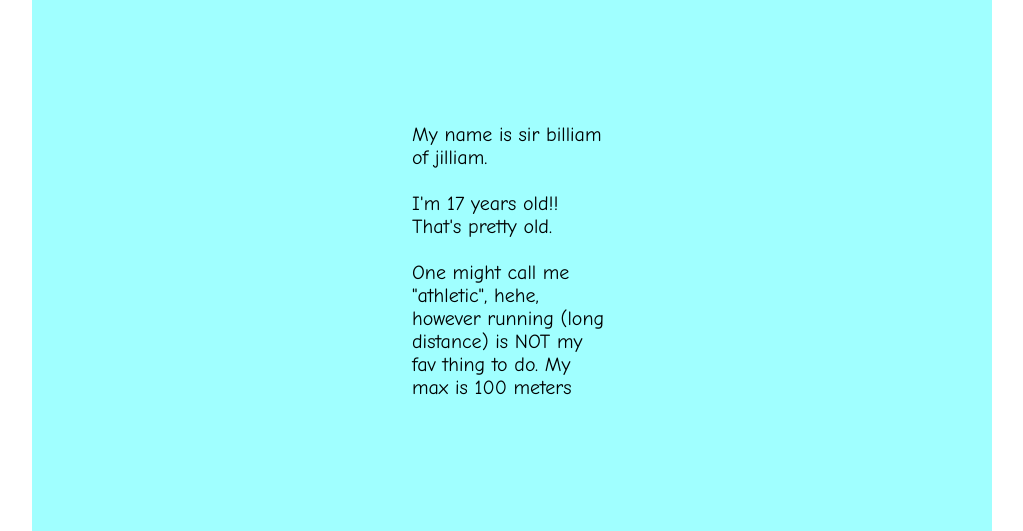
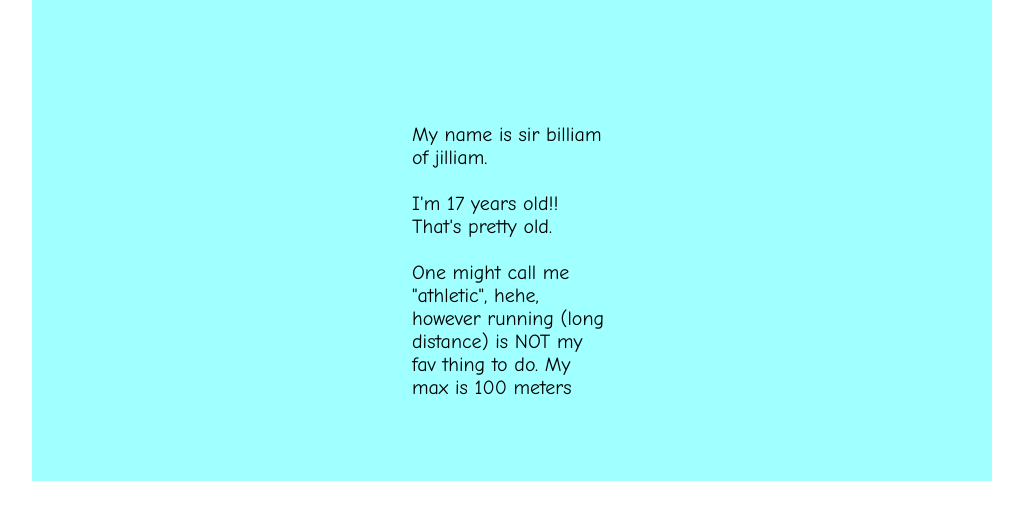
Before and after one commit to legucci11/HTMLwebTestStuff, a plain HTML site: page index.html in a window 1280 px wide. Shown: the part 319-850 px from the top of the page, without its empty margins (128-1151 px from the left). After the commit the page ends 800 px from the top, so only its background shows below. Drawn offline with Linux system fonts and the light colour scheme; a script that the page names is missing.

Commit message:
Change middle section height to 100%

```diff
--- a/styles.css
+++ b/styles.css
@@ -8,7 +8,7 @@ body{
   position: absolute;
   background-color: #a0ffff;
   width: 75%;
-  height: 850px;
+  height: 100%;
   left: 12.5%;
   top: 0px;
 }
```
